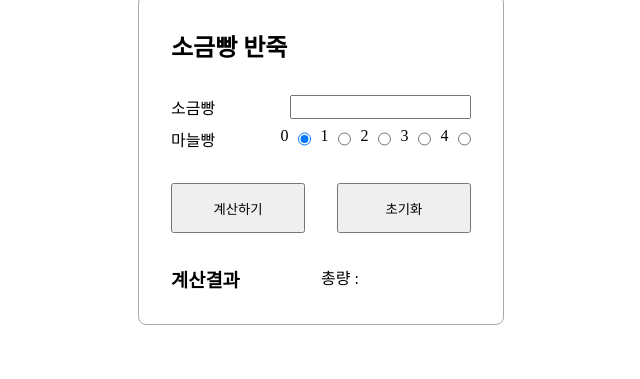
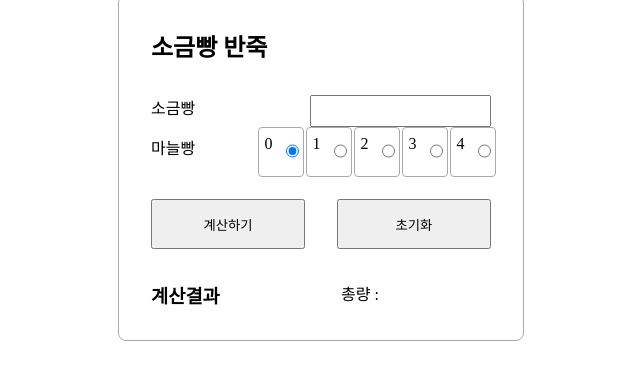
Before and after one commit to venty1993/breadCalculator, a plain HTML site: page salt.html in a window 1280 px wide. Shown: the part 115-494 px from the top of the page, without its empty margins (319-959 px from the left). Drawn offline with Linux system fonts and the light colour scheme.

Commit message:
visual update

```diff
--- a/css/calc.css
+++ b/css/calc.css
@@ -13,7 +13,7 @@ h1 {
 }
 
 .bread-calc {
-    width: 300px;
+    width: 340px;
     /* height: 500px; */
     margin: 0 auto;
     border: 1px solid #aaa;
@@ -40,6 +40,7 @@ h1 {
 .bread-list > label {
     display: block;
     width: 100px;
+    margin-bottom: 8px;
 }
 
 .buttons {
@@ -71,3 +72,21 @@ h1 {
 .result-place > span {
     margin-right: 8px;
 }
+
+span + input {
+    position: relative;
+}
+
+span + input::after {
+    display: block;
+    position: absolute;
+    content: '';
+    margin: 0 8px;
+    width: 44px;
+    height: calc(100% + 16px);
+    border: 1px solid #AAA;
+    left: -36px;
+    top: -8px;
+    border-radius: 4px;
+
+}
```
